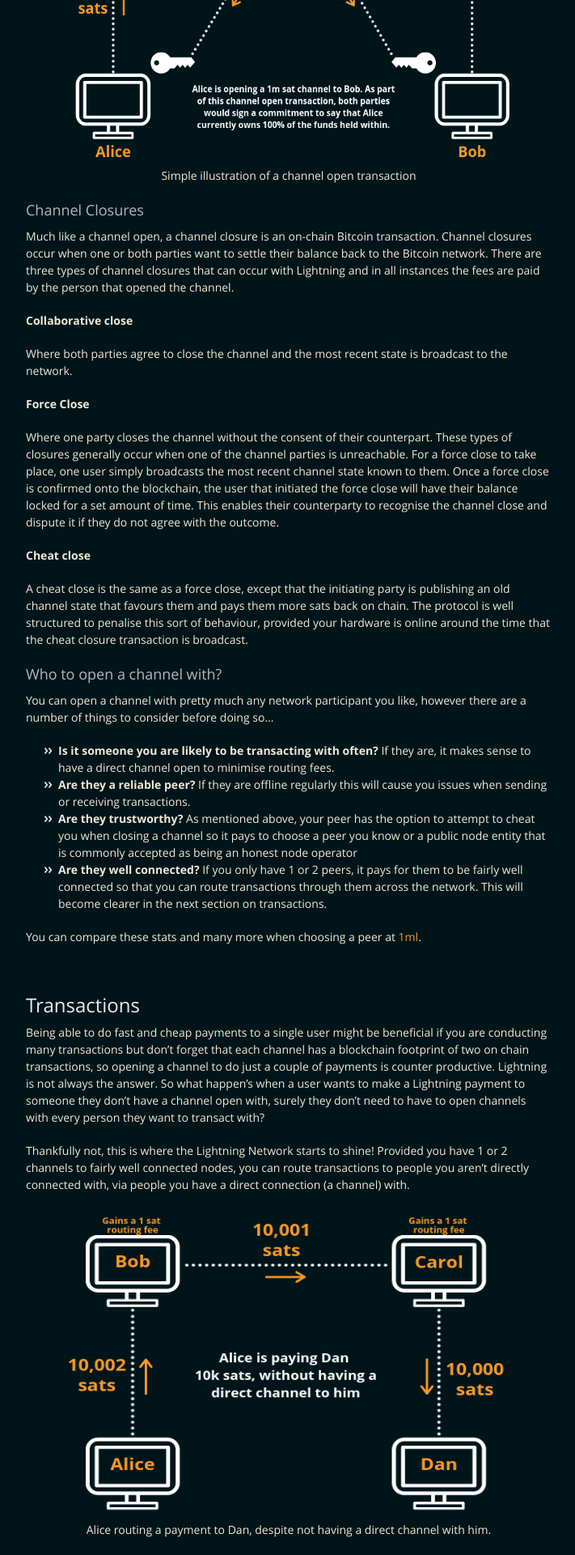
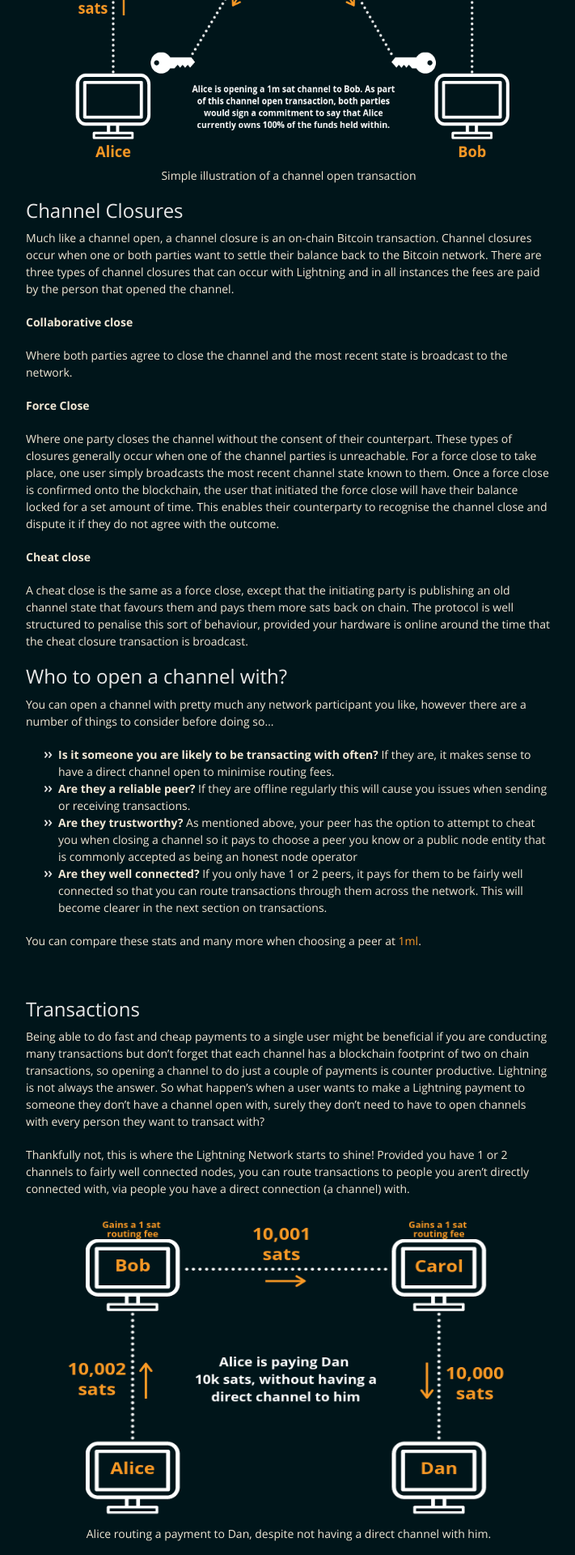
Before and after one commit to BitcoinQnA/ln-guide, a Jekyll site: the page built from index.md, in a window 1280 px wide. Shown: the part 2272-4192 px from the top of the page at 81% size, without its empty margins (283-994 px from the left). Built offline with Jekyll 4.4.1, drawn with Linux system fonts in a browser that asks for light colours.

```diff
--- a/index.md
+++ b/index.md
@@ -55,7 +55,7 @@ Simple illustration of a channel open transaction
 </p>
 
 
-### Channel Closures
+## Channel Closures
 
 Much like a channel open, a channel closure is an on-chain Bitcoin transaction. Channel closures occur when one or both parties want to settle their balance back to the Bitcoin network. There are three types of channel closures that can occur with Lightning and in all instances the fees are paid by the person that opened the channel.
 
@@ -72,7 +72,7 @@ Where one party closes the channel without the consent of their counterpart. The
 A cheat close is the same as a force close, except that the initiating party is publishing an old channel state that favours them and pays them more sats back on chain. The protocol is well structured to penalise this sort of behaviour, provided your hardware is online around the time that the cheat closure transaction is broadcast.
 
 
-### Who to open a channel with?
+## Who to open a channel with?
 
 You can open a channel with pretty much any network participant you like, however there are a number of things to consider before doing so...
 
```
